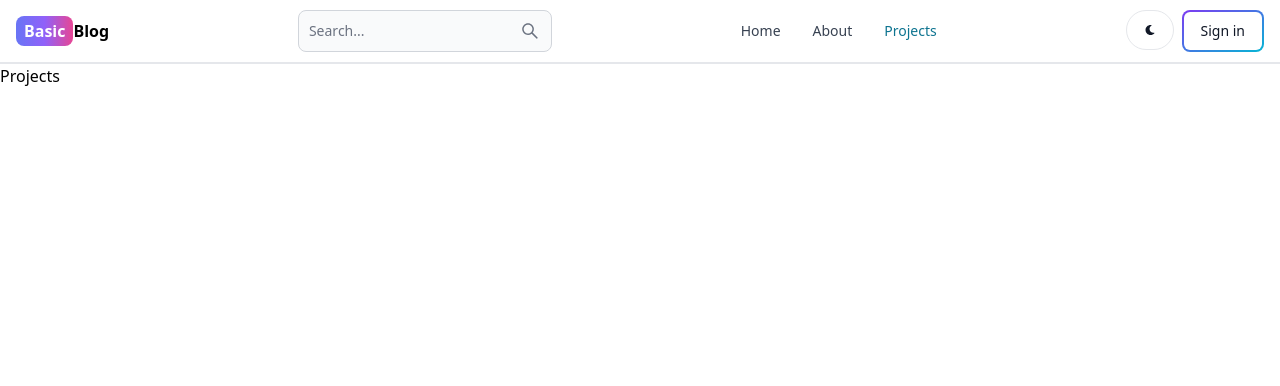
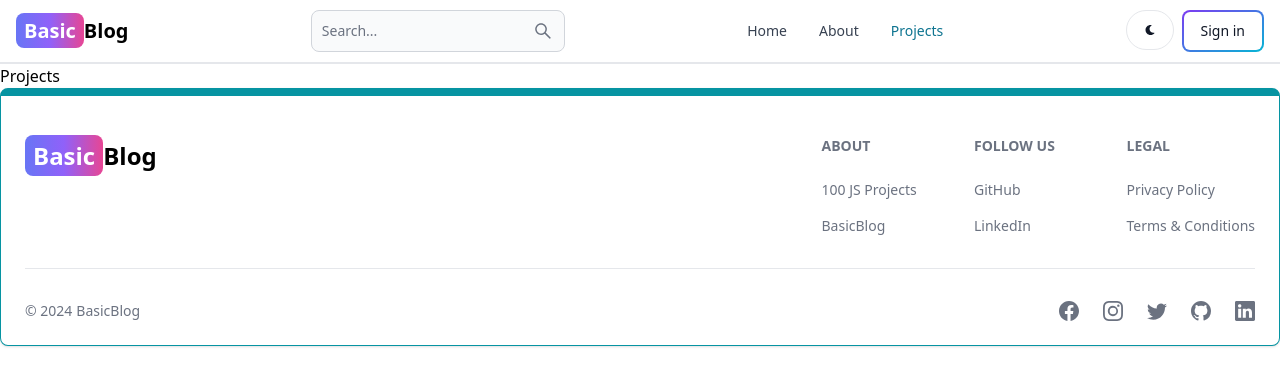
Before and after one commit to abhishek751982/BasicBlog, a React (Vite) app in the folder client/: page /projects in a window 1280 px wide. Shown: the top 386 px of the page. Built offline with nearby package versions, Linux system fonts and the light colour scheme.

Commit message:
create and add the footer component

```diff
--- a/client/src/App.jsx
+++ b/client/src/App.jsx
@@ -6,6 +6,7 @@
 import Dashboard from './pages/Dashboard';
 import Projects from './pages/Projects';
 import Header from './components/Header';
+import Footer from './components/Footer';
 
 export default function App() {
   return (
@@ -19,6 +20,7 @@
         <Route path='/dashboard' element={<Dashboard />} />
         <Route path='/projects' element={<Projects />} />
       </Routes>
+      <Footer />
     </BrowserRouter>
   )
 }
--- /dev/null
+++ b/client/src/components/Footer.jsx
@@ -0,0 +1,88 @@
+import { Footer } from "flowbite-react";
+import { Link } from "react-router-dom";
+import { BsFacebook, BsInstagram, BsTwitter, BsGithub, BsLinkedin } from "react-icons/bs";
+
+export default function FooterCom() {
+    return (
+        <Footer container className="border border-t-8 border-teal-500">
+            <div className="w-full max-w-7xl mx-auto">
+                <div className="grid w-full justify-between sm:flex md:grid-cols-1">
+                    <div className="mt-5">
+                        <Link to="/" className='self-center whitespace-nowrap text-lg sm:text-2xl font-semibold dark:text-white'>
+                            <span className='px-2 py-1 bg-gradient-to-r from-indigo-500 via-purple-500 to-pink-500 rounded-lg text-white'>
+                                Basic
+                            </span>
+                            Blog
+                        </Link>
+                    </div>
+                    <div className="grid grid-cols-2 gap-8 mt-4 sm:grid-cols-3 sm:gap-6">
+                        <div>
+                            <Footer.Title title="About" />
+                            <Footer.LinkGroup col>
+                                <Footer.Link
+                                    href="https://www.100jsprojects.com"
+                                    target="_blank"
+                                    rel="noopener noreferrer"
+                                >
+                                    100 JS Projects
+                                </Footer.Link>
+                                <Footer.Link
+                                    href="/about"
+                                    target="_blank"
+                                    rel="noopener noreferrer"
+                                >
+                                    BasicBlog
+                                </Footer.Link>
+                            </Footer.LinkGroup>
+                        </div>
+                        <div>
+                            <Footer.Title title="Follow us" />
+                            <Footer.LinkGroup col>
+                                <Footer.Link
+                                    href="#"
+                                    target="_blank"
+                                    rel="noopener noreferrer"
+                                >
+                                    GitHub
+                                </Footer.Link>
+                                <Footer.Link
+                                    href="#"
+                                    target="_blank"
+                                    rel="noopener noreferrer"
+                                >
+                                    LinkedIn
+                                </Footer.Link>
+                            </Footer.LinkGroup>
+                        </div>
+                        <div>
+                            <Footer.Title title="Legal" />
+                            <Footer.LinkGroup col>
+                                <Footer.Link href="#">
+                                    Privacy Policy
+                                </Footer.Link>
+                                <Footer.Link href="#">
+                                    Terms & Conditions
+                                </Footer.Link>
+                            </Footer.LinkGroup>
+                        </div>
+                    </div>
+                </div>
+                <Footer.Divider />
+                <div className="w-full sm:flex sm:items-center sm:justify-between">
+                    <Footer.Copyright
+                        href="#"
+                        by="BasicBlog"
+                        year={new Date().getFullYear()}
+                    />
+                    <div className="flex gap-6 sm:mt-0 mt-4 sm:justify-center">
+                        <Footer.Icon href="#" icon={BsFacebook} />
+                        <Footer.Icon href="#" icon={BsInstagram} />
+                        <Footer.Icon href="#" icon={BsTwitter} />
+                        <Footer.Icon href="#" icon={BsGithub} />
+                        <Footer.Icon href="#" icon={BsLinkedin} />
+                    </div>
+                </div>
+            </div>
+        </Footer>
+    )
+}
--- a/client/src/components/Header.jsx
+++ b/client/src/components/Header.jsx
@@ -7,7 +7,7 @@
   const path = useLocation().pathname;
   return (
     <Navbar className='border-b-2'>
-      <Link to="/" className='self-center whitespace-nowrap text-sm:text-xl font-semibold dark:text-white'>
+      <Link to="/" className='self-center whitespace-nowrap text-sm sm:text-xl font-semibold dark:text-white'>
         <span className='px-2 py-1 bg-gradient-to-r from-indigo-500 via-purple-500 to-pink-500 rounded-lg text-white'>
           Basic
         </span>
```
